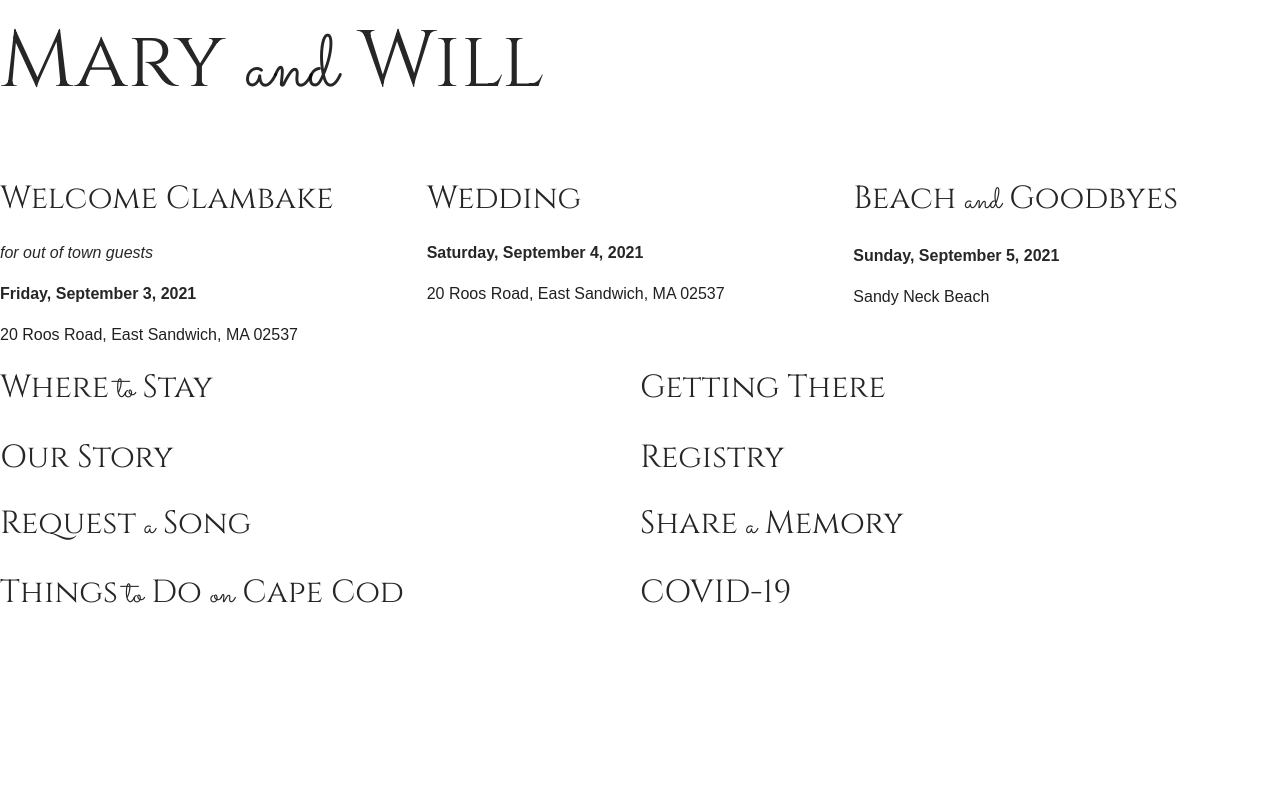
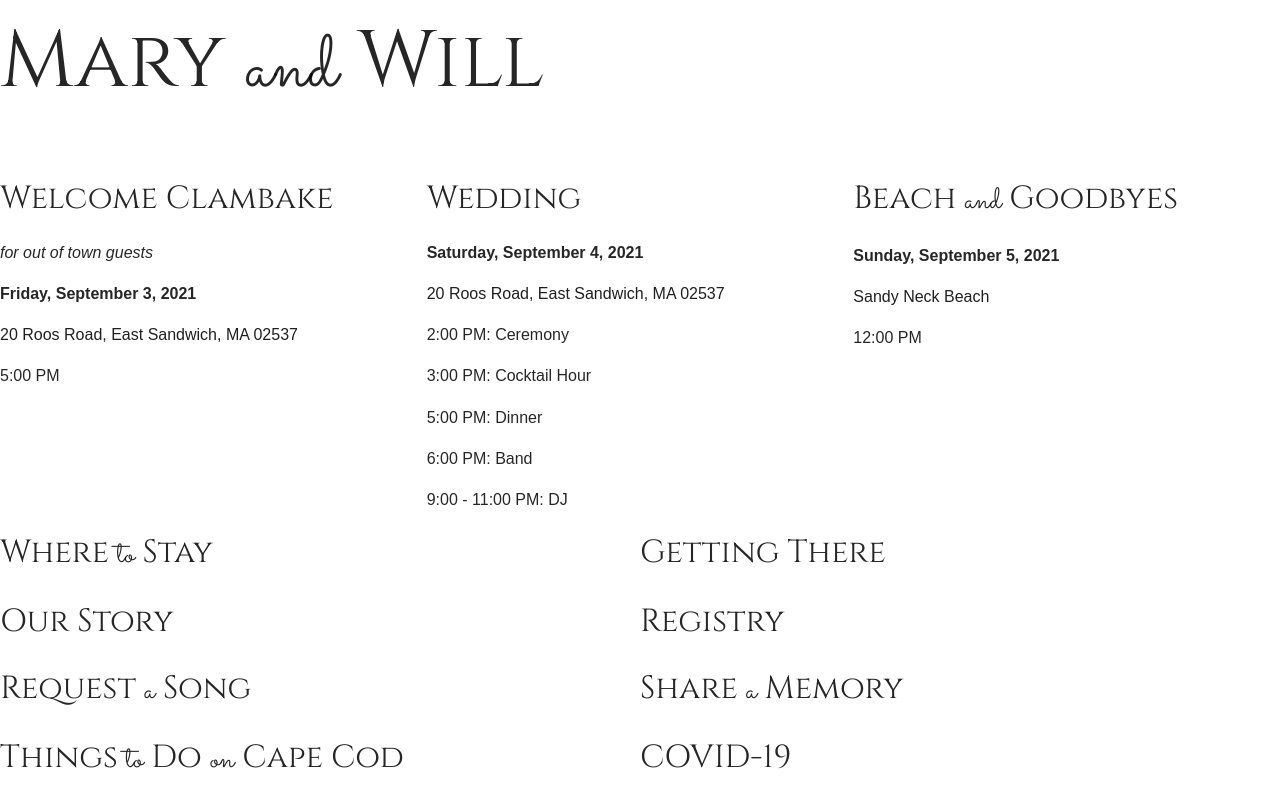
Before and after one commit to marybees/wedding, a React (Create React App) app: page / in a window 1280 px wide. Built offline with nearby package versions, Linux system fonts and the light colour scheme.

Commit message:
Add schedules.

```diff
--- a/src/App.js
+++ b/src/App.js
@@ -16,16 +16,23 @@ function App() {
           <p style={{ fontStyle: 'italic' }}>for out of town guests</p>
           <p className='date'>Friday, September 3, 2021</p>
           <a href='https://www.google.com/maps/place/20+Roos+Rd,+Mashpee,+MA+02649/@41.7477327,-70.4565802,17z/data=!4m13!1m7!3m6!1s0x89e4cb21dd21f7b9:0x72a40c7a07b75002!2s20+Roos+Rd,+Mashpee,+MA+02649!3b1!8m2!3d41.7477327!4d-70.4543915!3m4!1s0x89e4cb21dd21f7b9:0x72a40c7a07b75002!8m2!3d41.7477327!4d-70.4543915' target='blank'><p>20 Roos Road, East Sandwich, MA 02537</p></a>
+          <p>5:00 PM</p>
         </Col>
         <Col className='subtitle' span={8}>
           <h2>Wedding</h2>
           <p className='date'>Saturday, September 4, 2021</p>
           <a href='https://www.google.com/maps/place/20+Roos+Rd,+Mashpee,+MA+02649/@41.7477327,-70.4565802,17z/data=!4m13!1m7!3m6!1s0x89e4cb21dd21f7b9:0x72a40c7a07b75002!2s20+Roos+Rd,+Mashpee,+MA+02649!3b1!8m2!3d41.7477327!4d-70.4543915!3m4!1s0x89e4cb21dd21f7b9:0x72a40c7a07b75002!8m2!3d41.7477327!4d-70.4543915' target='blank'><p>20 Roos Road, East Sandwich, MA 02537</p></a>
+          <p>2:00 PM: Ceremony</p>
+          <p>3:00 PM: Cocktail Hour</p>
+          <p>5:00 PM: Dinner</p>
+          <p>6:00 PM: Band</p>
+          <p>9:00 - 11:00 PM: DJ</p>
         </Col>
         <Col className='subtitle' span={8}>
           <h2>Beach <span>and</span> Goodbyes</h2>
           <p className='date'>Sunday, September 5, 2021</p>
           <a href='https://www.google.com/maps/place/Sandy+Neck+Beach/@41.7389773,-70.3832071,17z/data=!3m1!4b1!4m5!3m4!1s0x89fb3577aac617a3:0xd50789a765c3e50d!8m2!3d41.7389773!4d-70.3810184' target='blank'><p>Sandy Neck Beach</p></a>
+          <p>12:00 PM</p>
         </Col>
       </Row>
       <Row>
```
